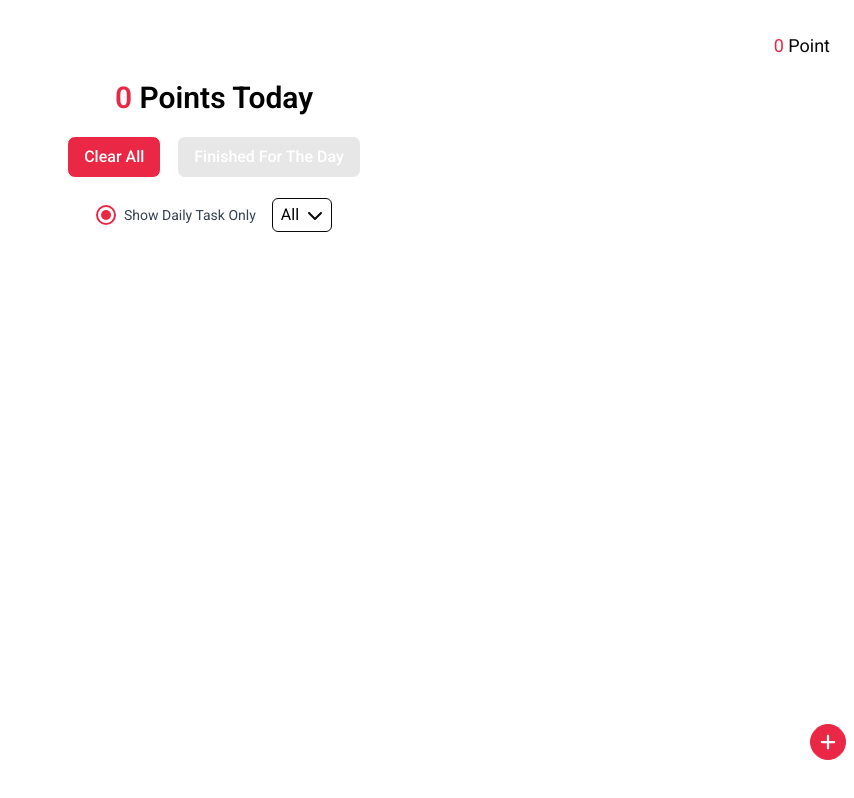
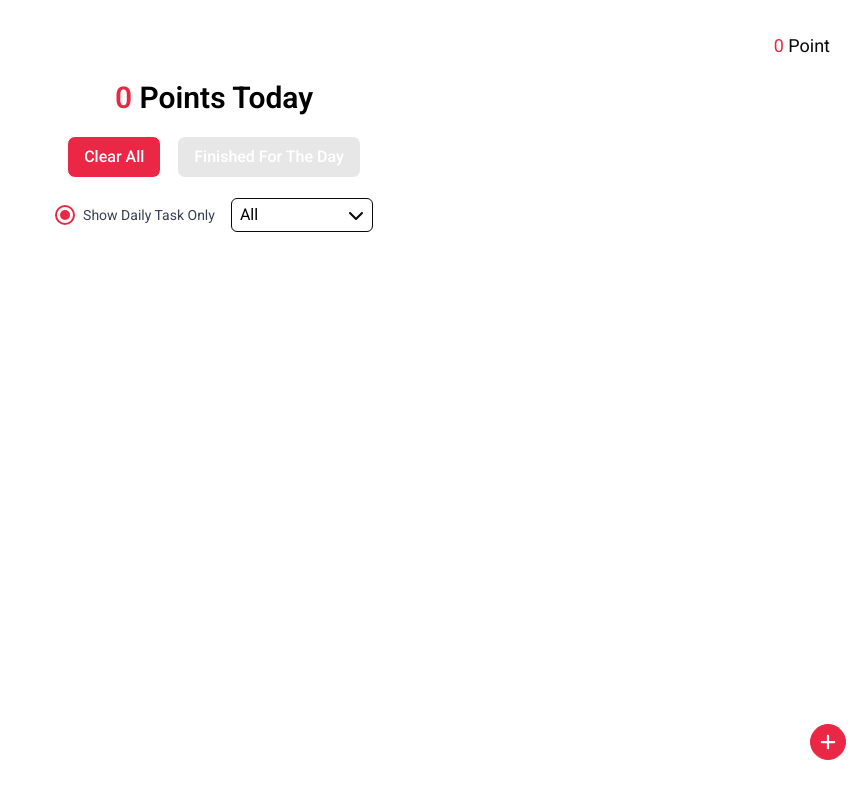
Before and after one commit to VinoSilva/react-productivity-app-fe, a React (Vite) app: page / in a window 1280 px wide. Shown: the whole page, without its empty margins (426-1280 px from the left). Built offline with nearby package versions, Linux system fonts and the light colour scheme.

Commit message:
Fix select width

```diff
--- a/src/components/Home/TaskListFilter.tsx
+++ b/src/components/Home/TaskListFilter.tsx
@@ -76,6 +76,11 @@ const TaskListFilter = ({
                       onChange={(newVal) => {
                         setFieldValue("taskType", newVal);
                       }}
+                      labelStyle={{
+                        minWidth: 100,
+                        maxWidth: 100,
+                        overflow: "hidden",
+                      }}
                     />
                   </FormItem>
                 )}
--- a/src/components/shared/Select.tsx
+++ b/src/components/shared/Select.tsx
@@ -14,11 +14,18 @@ type Option = {
 interface OptionProps {
   options: Option[];
   style?: React.CSSProperties;
+  labelStyle?: React.CSSProperties;
   value: string | number;
   onChange: (val: string | number) => void;
 }
 
-const Select = ({ options, style, onChange, value }: OptionProps) => {
+const Select = ({
+  options,
+  style,
+  onChange,
+  value,
+  labelStyle = {},
+}: OptionProps) => {
   const { val, toggle } = useBoolean();
 
   const ref = useRef<HTMLDivElement>(null);
@@ -50,7 +57,7 @@ const Select = ({ options, style, onChange, value }: OptionProps) => {
       ref={ref}
       className="relative flex justify-between items-center cursor-pointer px-2 py-1 rounded-md border-primary-black border-[0.5px] gap-2"
     >
-      <p>{label}</p>
+      <p style={labelStyle}>{label}</p>
       <FaChevronDown className="text-primary-black" />
       {val ? (
         <div className="absolute top-full rounded-md left-0 w-full bg-white border-[0.5px] z-10 mt-2  overflow-hidden">
```
